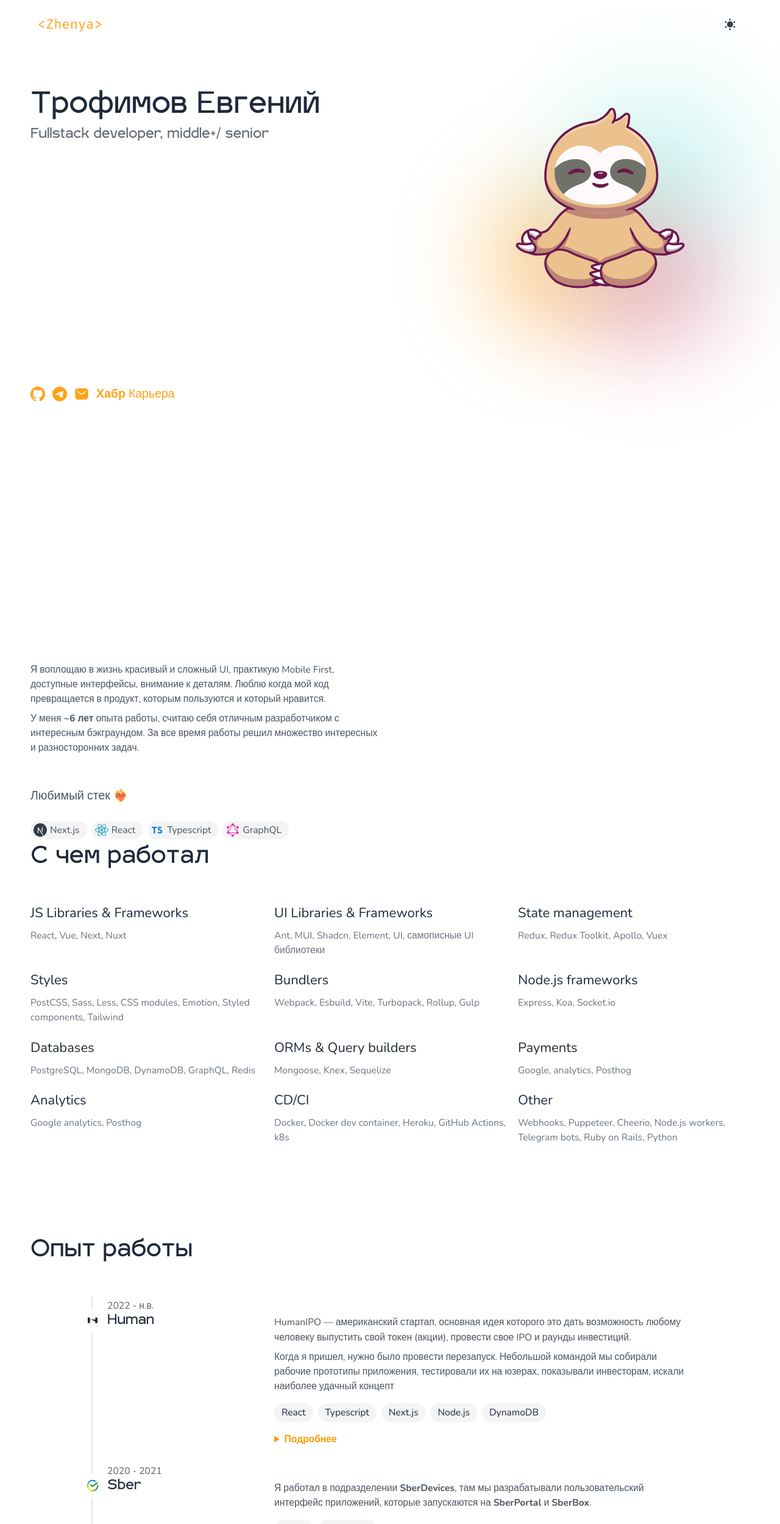
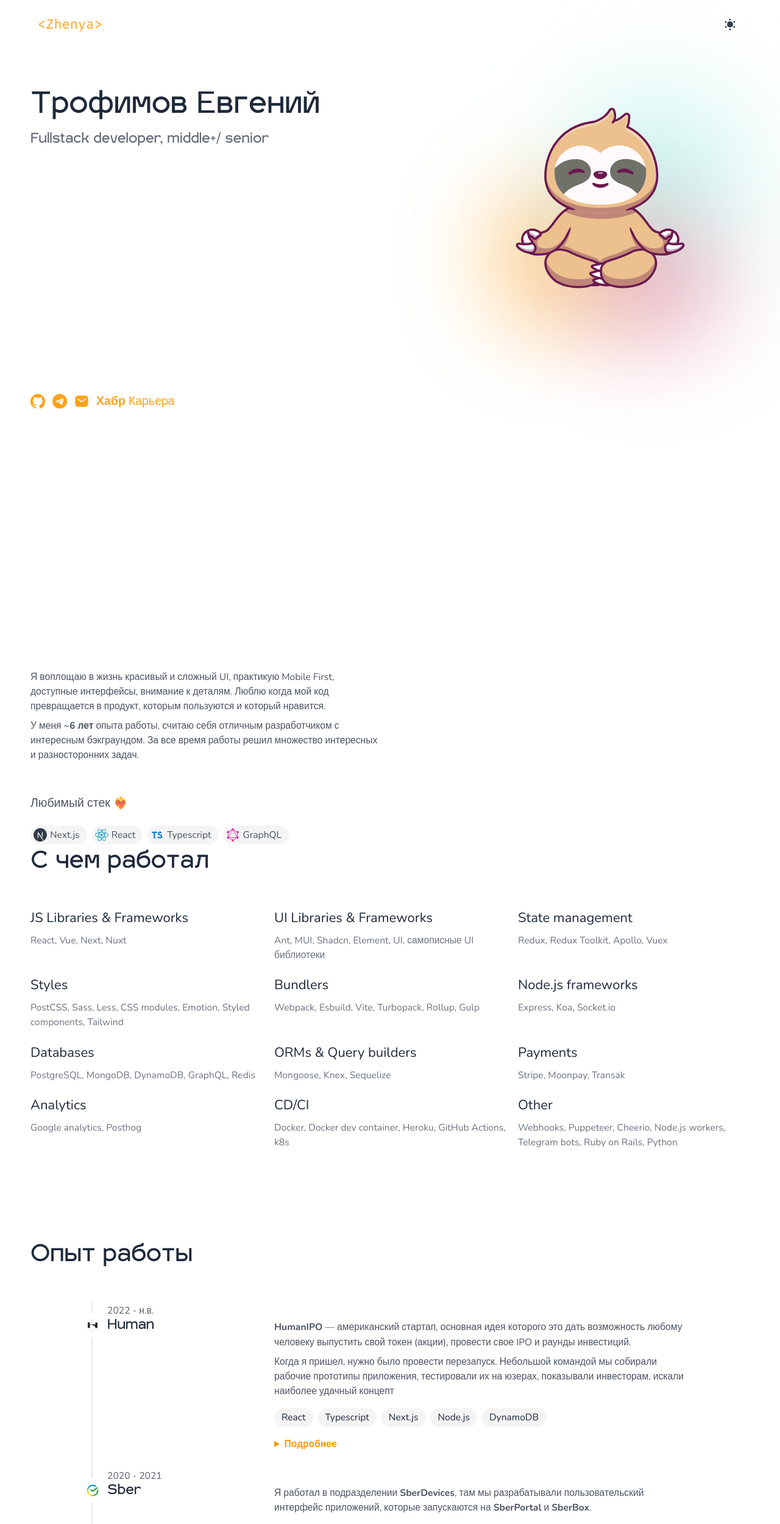
Before and after one commit to deadrime/deadrime.github.io, a Next.js app: page / in a window 1280 px wide. Shown: the top 2499 px of the page at 61% size. Built offline with nearby package versions, Linux system fonts and the light colour scheme.

Commit message:
Fix payments

```diff
--- a/components/AboutSection/AboutSection.tsx
+++ b/components/AboutSection/AboutSection.tsx
@@ -15,10 +15,10 @@
         <h1 className="text-2xl font-primary pt-8">
           Трофимов Евгений
         </h1>
-        <h2 className="text-md text-text/70 dark:text-beige mt-0 font-normal font-primary">
+        <h2 className="mt-2 block text-md text-text/70 dark:text-beige font-normal font-primary">
           Fullstack developer, middle+/ senior
         </h2>
-        <Contacts />
+        <Contacts className="mt-3" />
       </div>
       <div className={styles.blobs}>
         <Sloth className={styles.sloth} />
@@ -39,7 +39,7 @@
           </p>
           <h3 className="pt-8 font-normal text-text/80 text-body1">Любимый стек <span>❤️‍🔥</span></h3>
 
-          <div className="flex gap-2 pt-4 flex-wrap">
+          <div className="flex gap-2 pt-3 flex-wrap">
             <Tag borderless size="small" icon={<IconNext height={20} className="fill-current text-text/90" />}>Next.js</Tag>
             <Tag borderless size="small" icon={<IconReact height={20} />}>React</Tag>
             <Tag borderless size="small" icon={<IconTs height={20} />}>Typescript</Tag>
@@ -47,9 +47,6 @@
           </div>
 
         </div>
-        {/* <aside className="md:col-start-8 md:col-span-2 md:sticky top-4 self-start shrink-0 order-first md:order-last">
-          2
-        </aside> */}
       </div>
     </section>
   )
--- a/components/Contacts.tsx
+++ b/components/Contacts.tsx
@@ -2,10 +2,13 @@
 // import IconHabr from '@/icons/habr.svg';
 import IconTelegram from '@/icons/telegram.svg';
 import IconEmail from '@/icons/email2.svg';
+import classNames from 'classnames';
 
-const Contacts = () => {
+const Contacts: React.FC<{
+  className?: string
+}> = ({ className }) => {
   return (
-    <div className="mt-2 flex gap-3 items-center">
+    <div className={classNames('flex gap-3 items-center', className)}>
       <a href="https://github.com/deadrime" target="_blank">
         <IconGithub className="w-6" />
       </a>
--- a/components/MyExperience/MyExperience.tsx
+++ b/components/MyExperience/MyExperience.tsx
@@ -19,7 +19,6 @@
 import { capitalize } from '@/helpers/capitalize';
 
 
-
 const data = [
   {
     companyName: 'Human',
@@ -28,7 +27,7 @@
     endYear: undefined,
     shortDescription: <>
       <p>
-        HumanIPO — американский стартап, основная идея которого это дать возможность любому человеку выпустить свой токен (акции),
+        <strong>HumanIPO</strong> — американский стартап, основная идея которого это дать возможность любому человеку выпустить свой токен (акции),
         провести свое IPO и раунды инвестиций.
       </p>
       <p>
--- a/components/Technologies/Technologies.tsx
+++ b/components/Technologies/Technologies.tsx
@@ -35,7 +35,7 @@
   },
   {
     category: 'Payments',
-    items: ["Google", "analytics", "Posthog"]
+    items: ["Stripe", "Moonpay", "Transak"]
   },
   {
     category: 'Analytics',
```
